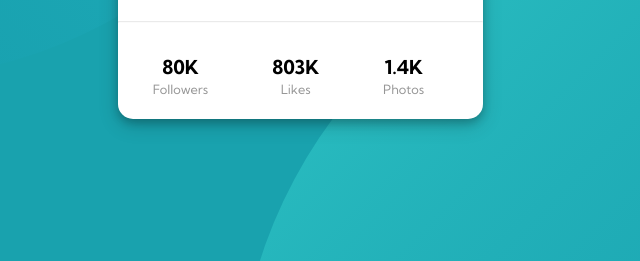
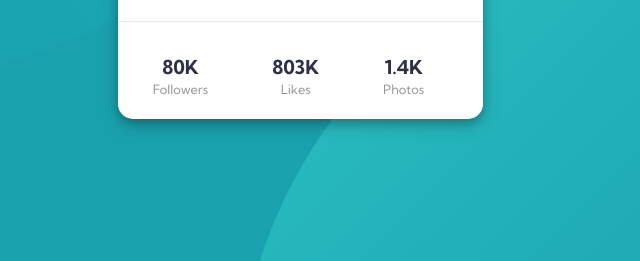
Before and after one commit to DroobingNoob/Profile-card-component, a plain HTML site: page index.html in a window 1280 px wide. Shown: the part 432-693 px from the top of the page, 340-980 px from the left. Drawn offline with Linux system fonts and the light colour scheme.

Commit message:
Add files via upload

```diff
--- a/styles.css
+++ b/styles.css
@@ -77,6 +77,7 @@ li{
     padding-right: 4rem;
     position: relative;
     left: 2.2rem;
+    color: hsl(229, 23%, 23%);
 
 }
 
```
